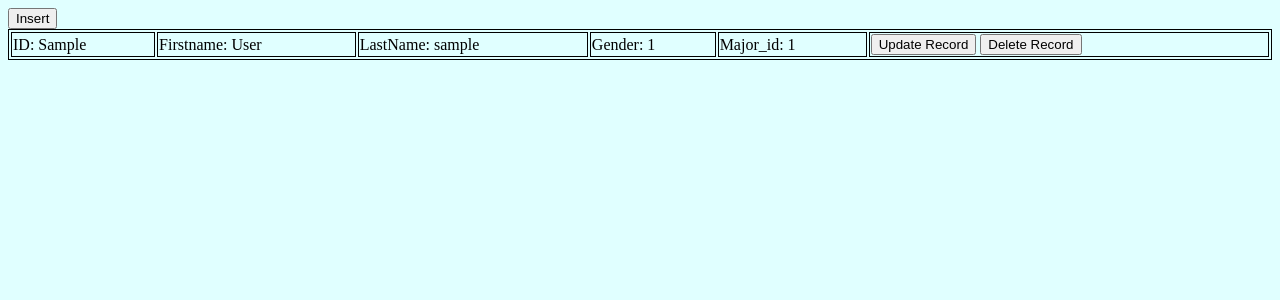
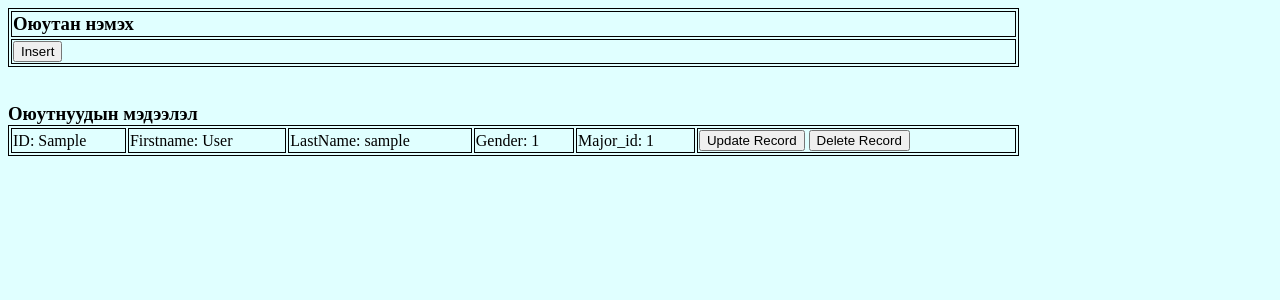
Before and after one commit to anandpeak/lessonweb1, a PHP site: page /sisi/lab3/list.php in a window 1280 px wide. Shown: the top 300 px of the page. Run offline with PHP 8.4, Linux system fonts and the light colour scheme; tables that the repository leaves empty or names only in its code hold one stand-in row (values such as "Sample post").

Commit message:
lab4 ehlev

```diff
--- a/lab3/list.php
+++ b/lab3/list.php
@@ -5,7 +5,7 @@
 	<style>
 	 	table{
 	 		border:1px solid black;
-	 		width: 100%;
+	 		width: 80%;
 	 	}
 	 	tr, td{
 	 		border:1px solid black;
@@ -16,13 +16,14 @@
 		body{
 			background-color:#E0FFFF;
 		}
+		h3{
+			display:inline;
+		}
 	</style>
 	<title></title>
 	<meta charset="utf-8">
 </head>
 <body>
-
-
 	<?php
 		$servername = "localhost:3306";
 		$username = "root";
@@ -32,8 +33,22 @@
 	   if(! $conn ) {
 	      die('Could not connect: ' . mysql_error());
 	   }
-        echo <<<EOT
+
+		echo <<<EOT
+		<table>
+		<tr>
+		<td>
+			<h3>Оюутан нэмэх </h3>
+		</td>
+		</tr>
+	   <tr>
+		<td>
 			<a href="insert.php"><button>Insert</button></a>
+		</td>
+		</tr>
+		</table>
+			<br><br>
+			<h3> Оюутнуудын мэдээлэл </h3>
 
 EOT;
 if(isset($_GET['delete']) && isset($_GET['id'])){
@@ -56,14 +71,14 @@ if(isset($_GET['delete']) && isset($_GET['id'])){
 			echo <<<EOT
 				<tr>
 					<td>ID:			$row[0]</td>
-					<td>Firstname: $row[1]</td>
-					<td>LastName: $row[2]</td>
-					<td>Gender: $row[5]</td>
-					<td>Major_id: $row[6]</td>
+					<td>Firstname: 	$row[1]</td>
+					<td>LastName: 	$row[2]</td>
+					<td>Gender: 	$row[5]</td>
+					<td>Major_id: 	$row[6]</td>
 					<td>
 						<form action = "update.php" method="get">
 							<input type = "hidden" name = "update" value = "yes">
-							<input type = "hidden" name = "id" value="$row[0]">
+							<input type = "hidden" name = "id" value= "$row[0]">
 						<a href="update.php"><input type = "submit" value = "Update Record"></a>
 						</form>
 						<form action = "list.php" method = "get">
--- a/lab3/login.php
+++ b/lab3/login.php
@@ -39,9 +39,11 @@
 	<div id="cent">
          <p> netreh huudas  </p>
         <form action = "index.php" method = "post">
-            Username<input type="text" name = "login_name" ></br>
+            Username <input type="text" name = "login_name" ></br>
             Password <input type="password" name = "login_password" ></br>
-           <input type = "submit" value ="Sign in">
+            Do u wanna save ? <input type = "checkbox" name = "checkbox" value = "1"></br>
+            <a href="insert.php"><p>Sign up</p></a></br>
+        <input type = "submit" value ="Sign in">
         </form>
     </div>
     </div>
--- a/lab3/sisi2.php
+++ b/lab3/sisi2.php
@@ -9,7 +9,7 @@
 		$username = "root";
 		$password = "Eff123456";
 
-		   $conn = mysqli_connect($servername, $username, $password);
+		 $conn = mysqli_connect($servername, $username, $password);
 
 	   if(! $conn ) {
 	      die('Could not connect: ' . mysql_error());
```
Also changed, not shown: lab3/index.php (+16 -7 lines), lab3/update.php (+6 -1 lines), 2 other files.
